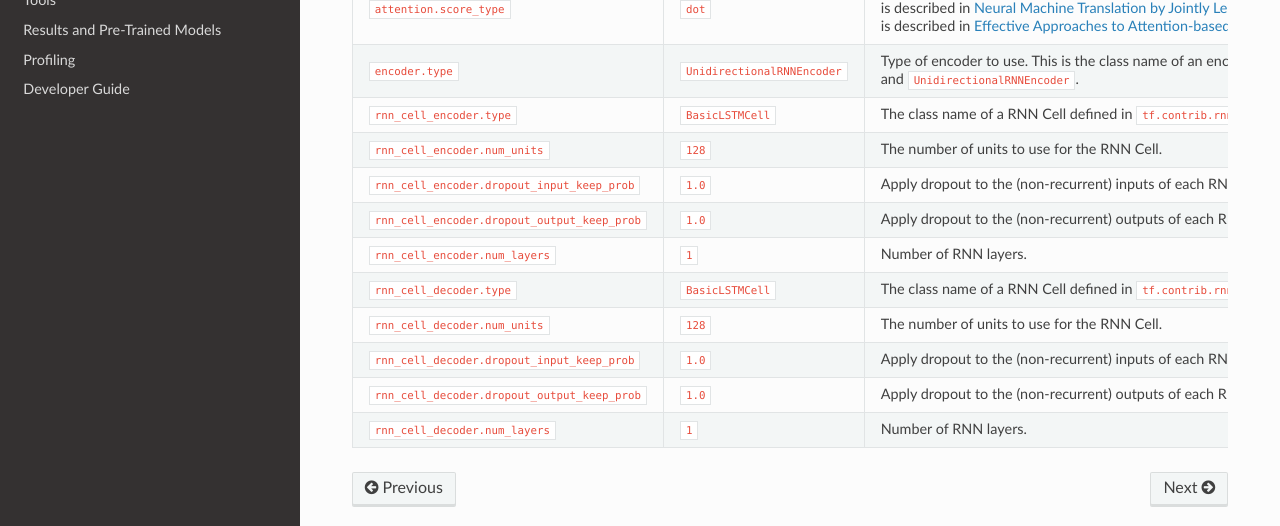
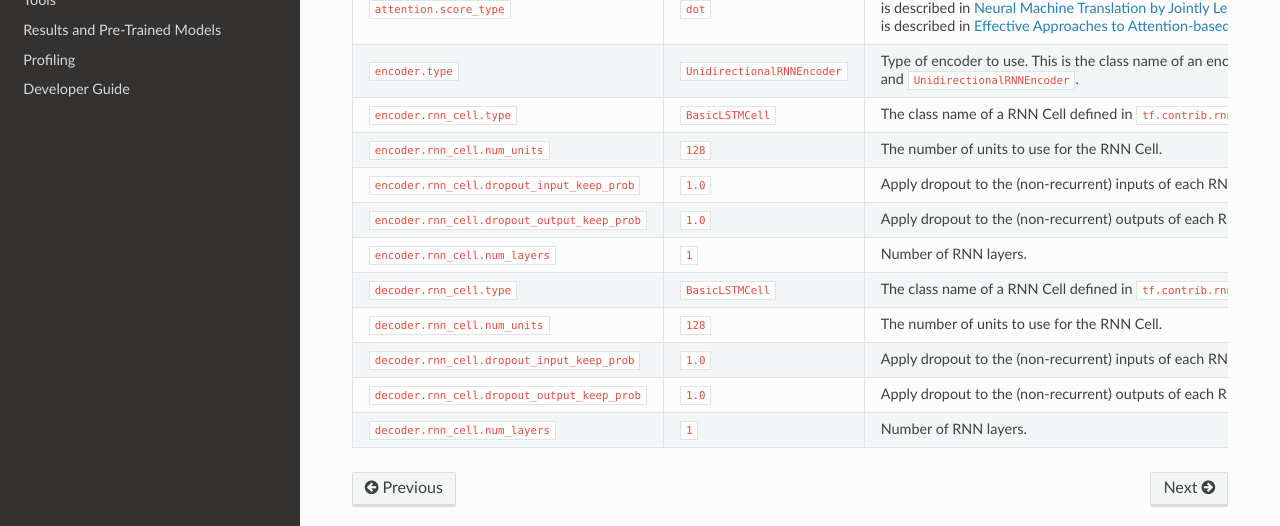
Before and after one commit to google/seq2seq, an MkDocs documentation site: the page built from docs/models.md, in a window 1280 px wide and 900 px high, scrolled down 1262 px. Shown: the part 299-825 px from the top of the window. Built offline with MkDocs 1.6.1, drawn with Linux system fonts in a browser that asks for light colours; nearby versions of some CDN libraries; old or Windows-style settings are respelled for this version of MkDocs.

Commit message:
Rename params

```diff
--- a/docs/models.md
+++ b/docs/models.md
@@ -47,13 +47,13 @@
 | `attention.dim` | `128` | Number of units in the attention layer. |
 | `attention.score_type` | `dot` | The formula used to calculate attention scores. Available values are `bahdanau` and `dot`. `bahdanau` is described in [Neural Machine Translation by Jointly Learning to Align and Translate](https://arxiv.org/abs/1409.0473). `dot` is described in [Effective Approaches to Attention-based Neural Machine Translation](https://arxiv.org/abs/1508.04025).  |
 | `encoder.type` | `UnidirectionalRNNEncoder` | Type of encoder to use. This is the class name of an encoder defined in `seq2seq.encoder`. Currently the supported value are `BidirectionalRNNEncoder` and `UnidirectionalRNNEncoder`. |
-| `rnn_cell_encoder.type` | `BasicLSTMCell` | The class name of a RNN Cell defined in `tf.contrib.rnn`. The most common values are `BasicLSTMCell`, `LSTMCell` or `GRUCell`. |
-| `rnn_cell_encoder.num_units` | `128` | The number of units to use for the RNN Cell. |
-| `rnn_cell_encoder.dropout_input_keep_prob` | `1.0` | Apply dropout to the (non-recurrent) inputs of each RNN layer using this keep probability. A value of `1.0` disables dropout. |
-| `rnn_cell_encoder.dropout_output_keep_prob` | `1.0`| Apply dropout to the (non-recurrent) outputs of each RNN layer using this keep probability. A value of `1.0` disables dropout. |
-| `rnn_cell_encoder.num_layers` | `1` | Number of RNN layers. |
-| `rnn_cell_decoder.type` | `BasicLSTMCell` | The class name of a RNN Cell defined in `tf.contrib.rnn`. The most common values are `BasicLSTMCell`, `LSTMCell` or `GRUCell`. |
-| `rnn_cell_decoder.num_units` | `128` | The number of units to use for the RNN Cell. |
-| `rnn_cell_decoder.dropout_input_keep_prob` | `1.0` | Apply dropout to the (non-recurrent) inputs of each RNN layer using this keep probability. A value of `1.0` disables dropout. |
-| `rnn_cell_decoder.dropout_output_keep_prob` | `1.0`| Apply dropout to the (non-recurrent) outputs of each RNN layer using this keep probability. A value of `1.0` disables dropout. |
-| `rnn_cell_decoder.num_layers` | `1` | Number of RNN layers. |
+| `encoder.rnn_cell.type` | `BasicLSTMCell` | The class name of a RNN Cell defined in `tf.contrib.rnn`. The most common values are `BasicLSTMCell`, `LSTMCell` or `GRUCell`. |
+| `encoder.rnn_cell.num_units` | `128` | The number of units to use for the RNN Cell. |
+| `encoder.rnn_cell.dropout_input_keep_prob` | `1.0` | Apply dropout to the (non-recurrent) inputs of each RNN layer using this keep probability. A value of `1.0` disables dropout. |
+| `encoder.rnn_cell.dropout_output_keep_prob` | `1.0`| Apply dropout to the (non-recurrent) outputs of each RNN layer using this keep probability. A value of `1.0` disables dropout. |
+| `encoder.rnn_cell.num_layers` | `1` | Number of RNN layers. |
+| `decoder.rnn_cell.type` | `BasicLSTMCell` | The class name of a RNN Cell defined in `tf.contrib.rnn`. The most common values are `BasicLSTMCell`, `LSTMCell` or `GRUCell`. |
+| `decoder.rnn_cell.num_units` | `128` | The number of units to use for the RNN Cell. |
+| `decoder.rnn_cell.dropout_input_keep_prob` | `1.0` | Apply dropout to the (non-recurrent) inputs of each RNN layer using this keep probability. A value of `1.0` disables dropout. |
+| `decoder.rnn_cell.dropout_output_keep_prob` | `1.0`| Apply dropout to the (non-recurrent) outputs of each RNN layer using this keep probability. A value of `1.0` disables dropout. |
+| `decoder.rnn_cell.num_layers` | `1` | Number of RNN layers. |
```
Also changed, not shown: 1 other file.
